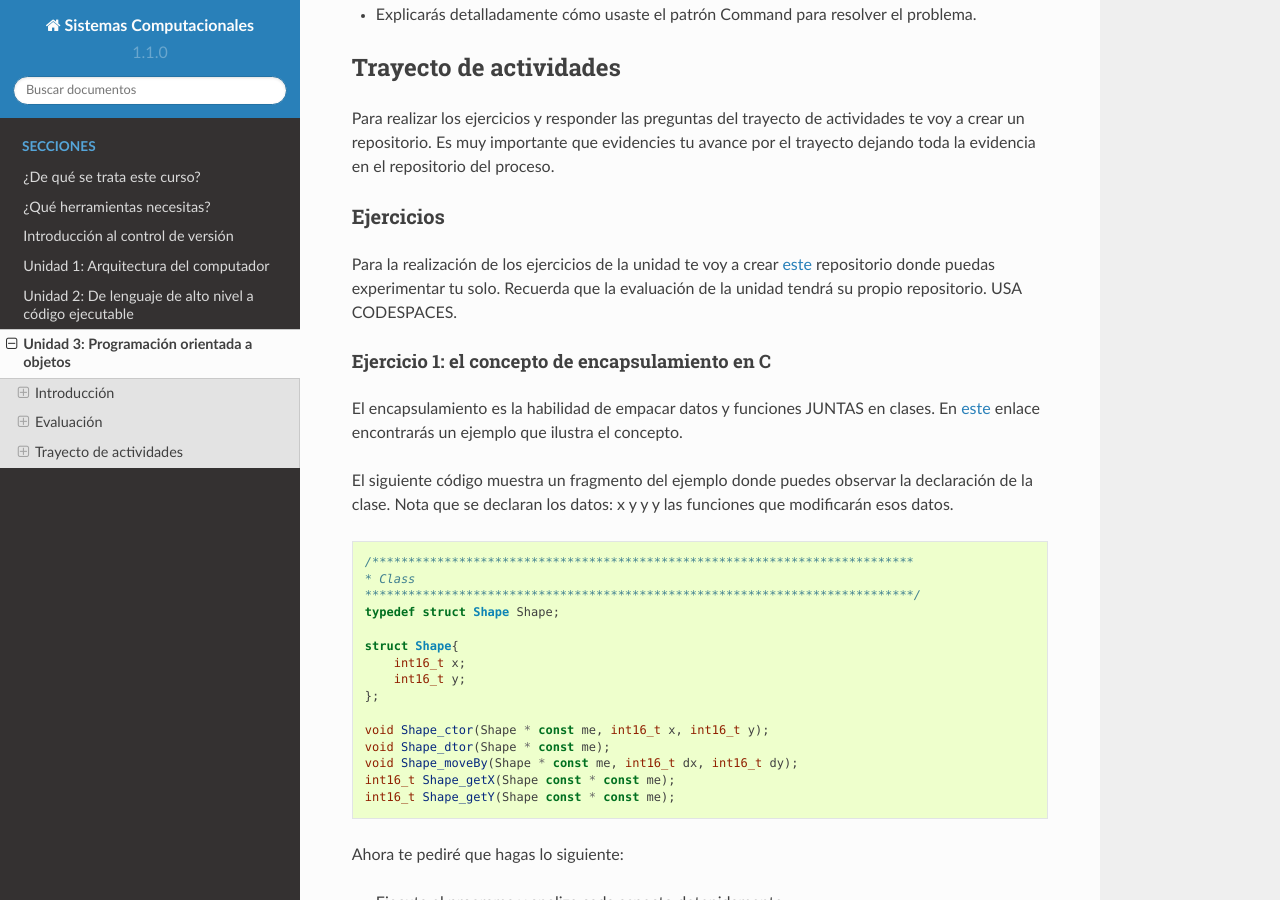
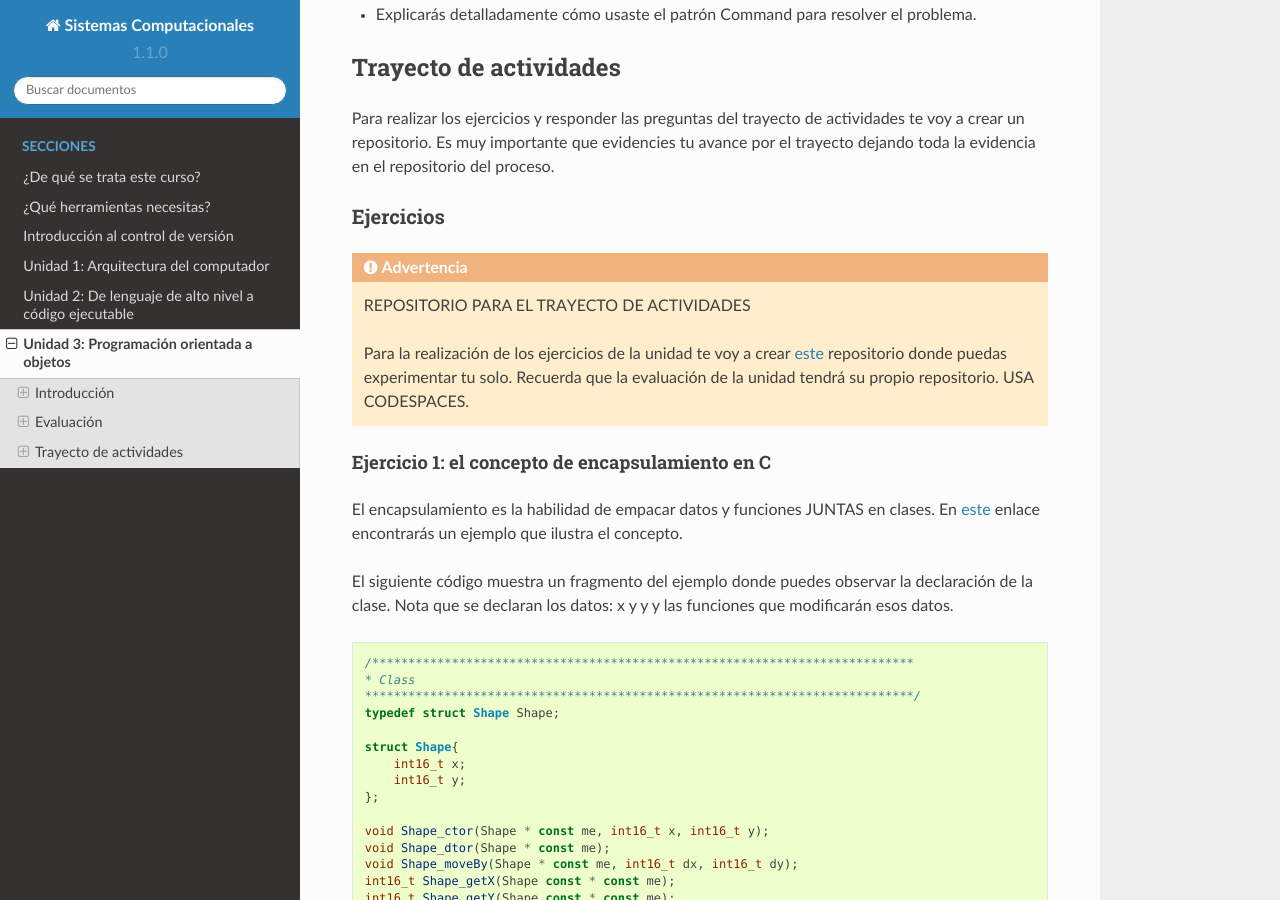
Before and after one commit to juanferfranco/SistemasComputacionales, a Sphinx documentation site: the page built from docs/_unidad3/unidad3.rst, in a window 1280 px wide and 900 px high, scrolled down 2294 px. Built offline with Sphinx 7.4.7 and the Read the Docs theme 2.0.0, drawn with Linux system fonts in a browser that asks for light colours.

Commit message:
Add a warning to highlight the repository for the activity trajectory

```diff
--- a/docs/_unidad3/unidad3.rst
+++ b/docs/_unidad3/unidad3.rst
@@ -108,9 +108,11 @@ dejando toda la evidencia en el repositorio del proceso.
 Ejercicios
 ************
 
-Para la realización de los ejercicios de la unidad te voy a crear
-`este <https://classroom.github.com/a/NrcyB4P5>`__ repositorio donde puedas
-experimentar tu solo. Recuerda que la evaluación de la unidad tendrá su propio repositorio. USA CODESPACES.
+.. warning:: REPOSITORIO PARA EL TRAYECTO DE ACTIVIDADES
+
+    Para la realización de los ejercicios de la unidad te voy a crear
+    `este <https://classroom.github.com/a/NrcyB4P5>`__ repositorio donde puedas
+    experimentar tu solo. Recuerda que la evaluación de la unidad tendrá su propio repositorio. USA CODESPACES.
 
 Ejercicio 1: el concepto de encapsulamiento en C
 ^^^^^^^^^^^^^^^^^^^^^^^^^^^^^^^^^^^^^^^^^^^^^^^^^^
```
